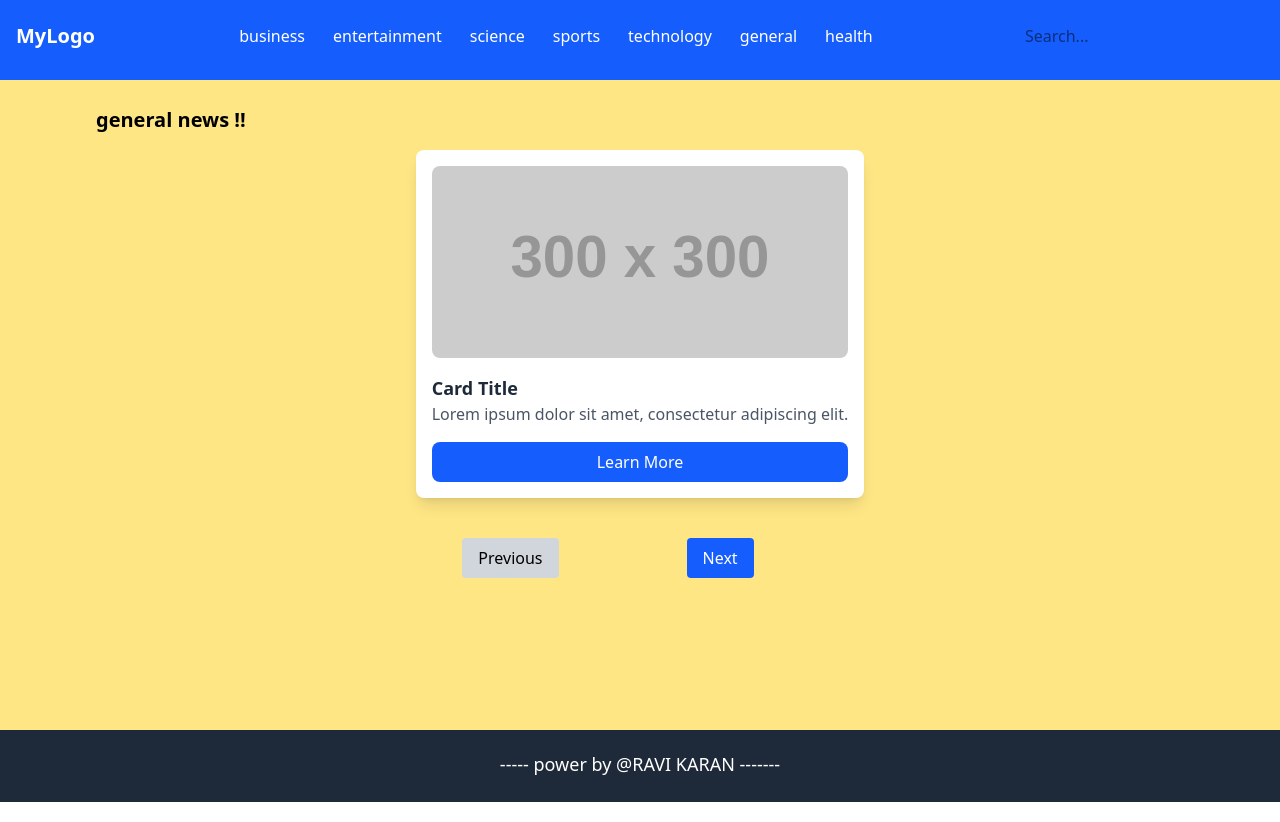
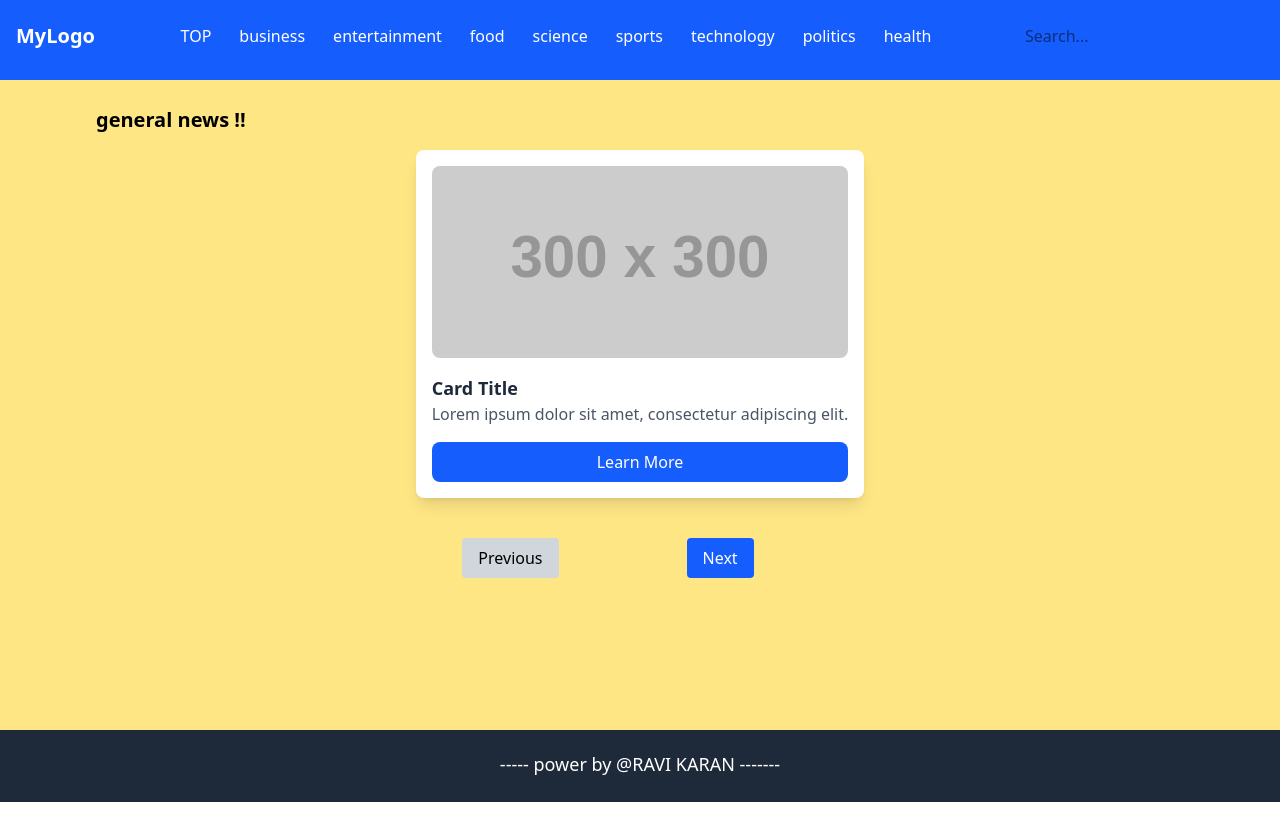
Before and after one commit to ravikaransinghbaghel/news_api, a website: page index.html in a window 1280 px wide. Drawn offline with Linux system fonts and the light colour scheme; no server answers; placeholder pictures from the web are drawn by us.

Commit message:
first message

```diff
--- a/index.html
+++ b/index.html
@@ -5,7 +5,9 @@
         <meta charset="UTF-8">
         <meta name="viewport" content="width=device-width, initial-scale=1.0">
         <title>news-point</title>
-        <link rel="icon" href="https://encrypted-tbn0.gstatic.com/images?q=tbn:ANd9GcTPqEEI_x50vlET-ur5DsLdnNmprdM-L9HTUw&s" type="image/*">
+        <link rel="icon"
+            href="https://encrypted-tbn0.gstatic.com/images?q=tbn:ANd9GcTPqEEI_x50vlET-ur5DsLdnNmprdM-L9HTUw&s"
+            type="image/*">
         <link href="./src/output.css" rel="stylesheet">
         <link href="./src/index.css" rel="stylesheet">
     </head>
@@ -21,6 +23,10 @@
 
                     <!-- Nav Button Section -->
                     <div class="flex space-x-7 nav-items">
+                        <div data-value="top"
+                            class="text-white nav-item hover:text-yellow-300 transition duration-300 cursor-pointer">
+                            TOP
+                        </div>
                         <div data-value="business"
                             class="text-white nav-item hover:text-yellow-300 transition duration-300 cursor-pointer">
                             business
@@ -28,6 +34,10 @@
                         <div data-value="entertainment"
                             class="text-white nav-item hover:text-yellow-300 transition duration-300 cursor-pointer">
                             entertainment
+                        </div>
+                        <div data-value="food"
+                            class="text-white nav-item hover:text-yellow-300 transition duration-300 cursor-pointer">
+                            food
                         </div>
                         <div data-value="science"
                             class="text-white nav-item hover:text-yellow-300 transition duration-300 cursor-pointer">
@@ -41,9 +51,9 @@
                             class="text-white nav-item hover:text-yellow-300 transition duration-300 cursor-pointer">
                             technology
                         </div>
-                        <div data-value="general"
+                        <div data-value="politics"
                             class="text-white nav-item hover:text-yellow-300 transition duration-300 cursor-pointer">
-                            general
+                            politics
                         </div>
                         <div data-value="health"
                             class="text-white nav-item hover:text-yellow-300 transition duration-300 cursor-pointer">
@@ -61,7 +71,7 @@
             <!-- card section  -->
             <div class="h-[78%] overflow-y-scroll overflow-x-hidden">
                 <div class="card">
-                    <h1 class="news-title relative xl:left-24 left-16 mb-4 text-xl font-bold">general news !!</h1>
+                    <h1 class="news-type relative xl:left-24 left-16 mb-4 text-xl font-bold">general news !!</h1>
                     <div id="card-container" class="flex justify-center flex-wrap gap-6">
                         <div
                             class="card bg-white p-4 rounded-lg shadow-lg overflow-hidden transform transition-all hover:scale-105">
@@ -94,7 +104,7 @@
 
             <!-- footer section -->
             <div class="footer h-[9%] bg-gray-800 flex justify-center">
-                <h1 class=" relative top-5 text-lg text-white ">-----  power by @RAVI KARAN  ------- </h1>
+                <h1 class=" relative top-5 text-lg text-white ">----- power by @RAVI KARAN ------- </h1>
             </div>
         </div>
         <script src="./script/index.js"></script>
--- a/script/index.js
+++ b/script/index.js
@@ -2,6 +2,7 @@ const pageNumber = document.getElementById('pageNumber');
 const prevBtn = document.getElementById('prevBtn');
 const nextBtn = document.getElementById('nextBtn');
 const nav_item = document.querySelectorAll('.nav-item');
+const news_type = document.querySelector('.news-type');
 
 
 let currentPage = 1;
@@ -23,7 +24,7 @@ nav_item.forEach((item) => {
 })
 
 
-function createCard(item,index) {
+function createCard(item, index) {
     return `
        <div
               class="card bg-white p-4 rounded-lg shadow-lg overflow-hidden transform transition-all hover:scale-105">
@@ -93,6 +94,7 @@ async function fetchData(page, categary) {
         });
 
         pageNumber.textContent = `Page ${page}`;
+        news_type.innerHTML = `${categary} news !! `
 
         // document.querySelectorAll('.full-news-btn').forEach(btn => {
         //     btn.addEventListener('click', (e) => {
@@ -126,4 +128,4 @@ nextBtn.addEventListener('click', () => {
 
 fetchData(currentPage, categary);
 
-setInterval(fetchData(currentPage, categary),500000)
+setInterval(fetchData(currentPage, categary), 500000)
```
